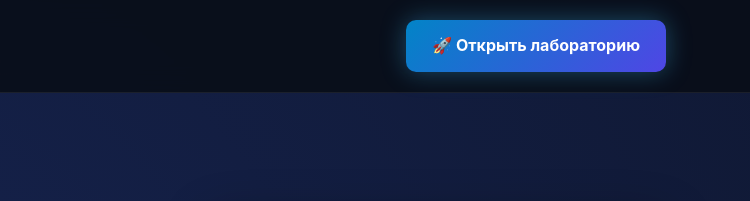
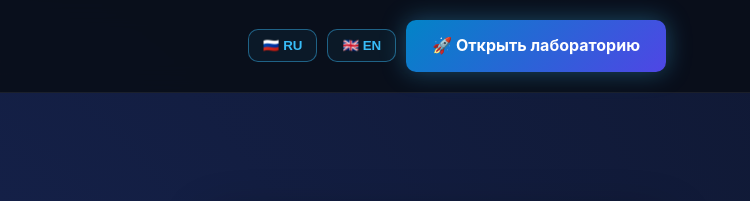
Before and after one commit to artur-khakimullin-ai/artur-khakimullin-ai.github.io, a plain HTML site: page index.html in a window 1280 px wide. Shown: the top 201 px of the page, 530-1280 px from the left. Drawn offline with Linux system fonts and the light colour scheme.

Commit message:
Update index.html

```diff
--- a/index.html
+++ b/index.html
@@ -107,7 +107,12 @@
           <div class="brand-sub">Метод А. Хакимуллина</div>
         </div>
       </a>
-      <a href="https://mx-pro.streamlit.app/" target="_blank" class="btn-primary">🚀 Открыть лабораторию</a>
+            <div style="display:flex; gap:10px; align-items:center; flex-wrap:wrap;">
+        <button onclick="switchSiteLang('ru')" class="btn-outline" style="padding:8px 14px; cursor:pointer;">🇷🇺 RU</button>
+        <button onclick="switchSiteLang('en')" class="btn-outline" style="padding:8px 14px; cursor:pointer;">🇬🇧 EN</button>
+        <a href="https://mx-pro.streamlit.app/" target="_blank" class="btn-primary" id="topLabBtn">🚀 Открыть лабораторию</a>
+      </div>
+
     </div>
   </header>
 
```
